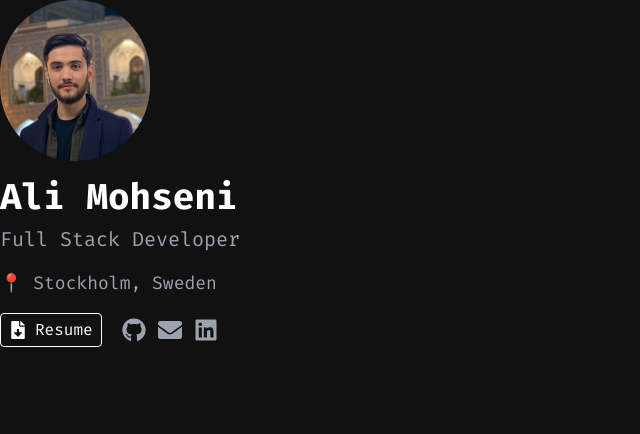
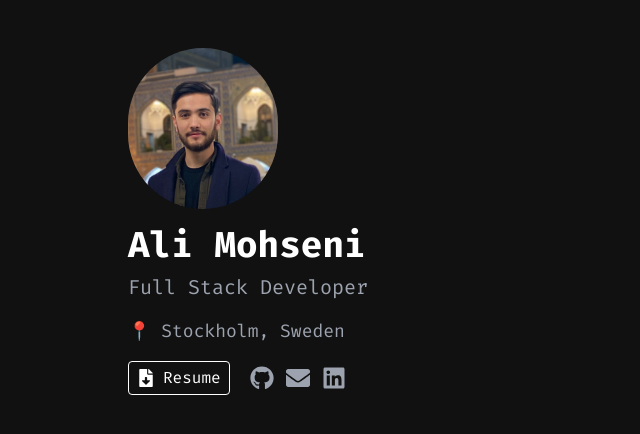
Before and after one commit to alimohseni99/portfolio, a Next.js app: page / in a window 1280 px wide. Shown: the top 434 px of the page, without its empty margins (0-640 px from the left). Built offline with nearby package versions, Linux system fonts and the light colour scheme.

Commit message:
devided the screen to 40% for socials and profile pic

```diff
--- a/src/app/layout.tsx
+++ b/src/app/layout.tsx
@@ -14,8 +14,8 @@ const geistMono = localFont({
 });
 
 export const metadata: Metadata = {
-  title: "Create Next App",
-  description: "Generated by create next app",
+  title: "Portfolio website ",
+  description: "This is made by Ali Mohseni",
 };
 
 export default function RootLayout({
--- a/src/app/page.tsx
+++ b/src/app/page.tsx
@@ -1,11 +1,17 @@
 import { Header } from "@/header/header";
-import { Socials} from "@/socials/socials";
+import { Socials } from "@/socials/socials";
 
 export default function Home() {
   return (
     <>
-      <Header />
-      <Socials />
+      <div className="hidden lg:flex flex-col xl:flex-row">
+        <div className="xl:fixed xl:w-2/5 h-screen p-8 xl:p-12 xl:pl-[10%] flex flex-col justify-between min-w-[300px] max-w-[800px]">
+          <div>
+            <Header />
+            <Socials />
+          </div>
+        </div>
+      </div>
     </>
   );
 }
```
